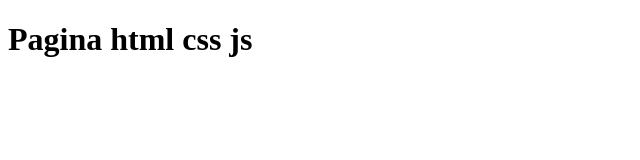
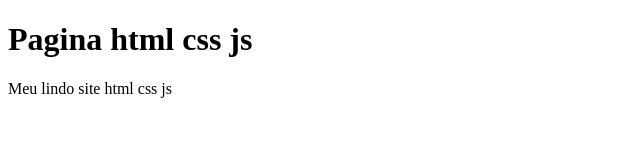
Before and after one commit to Tatianemun/htmlcssjs, a plain HTML site: page index.html in a window 1280 px wide. Shown: the whole page, without its empty margins (0-640 px from the left). Drawn offline with Linux system fonts and the light colour scheme.

Commit message:
adicionei paragrafo

```diff
--- a/index.html
+++ b/index.html
@@ -7,6 +7,7 @@
 </head>
 <body>
     <h1>Pagina html css js</h1>
+    <p>Meu lindo site html css js</p>
 
 </body>
 </html>
```
